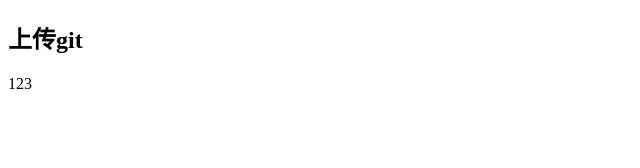
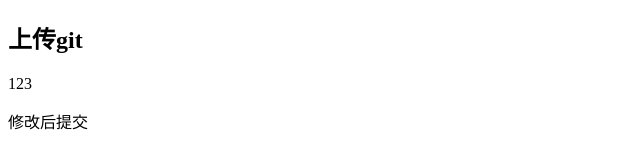
Before and after one commit to chengsong127/learn, a plain HTML site: page index.html in a window 1280 px wide. Shown: the whole page, without its empty margins (0-640 px from the left). Drawn offline with Linux system fonts and the light colour scheme.

Commit message:
修改后

```diff
--- a/index.html
+++ b/index.html
@@ -11,6 +11,7 @@
 <body>
     <h2>上传git</h2>
     <p>123</p>
+    <p>修改后提交</p>
 </body>
 
 </html>
```
